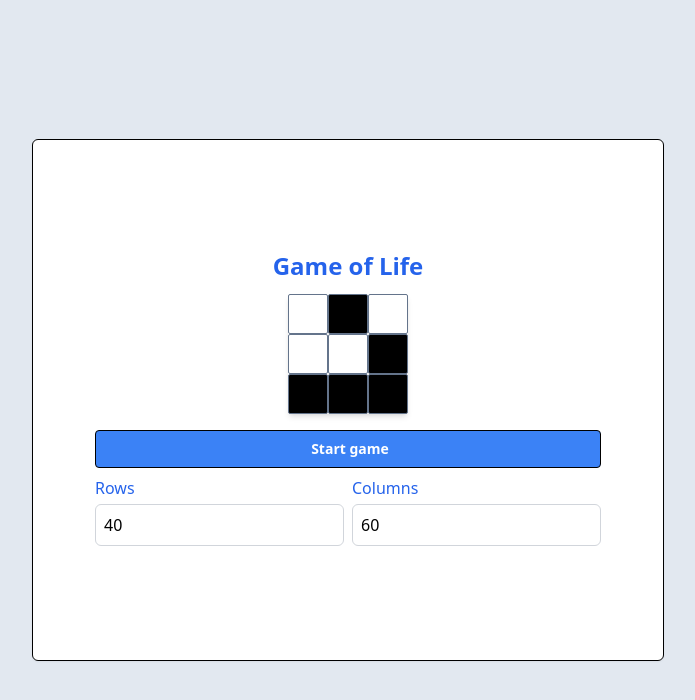
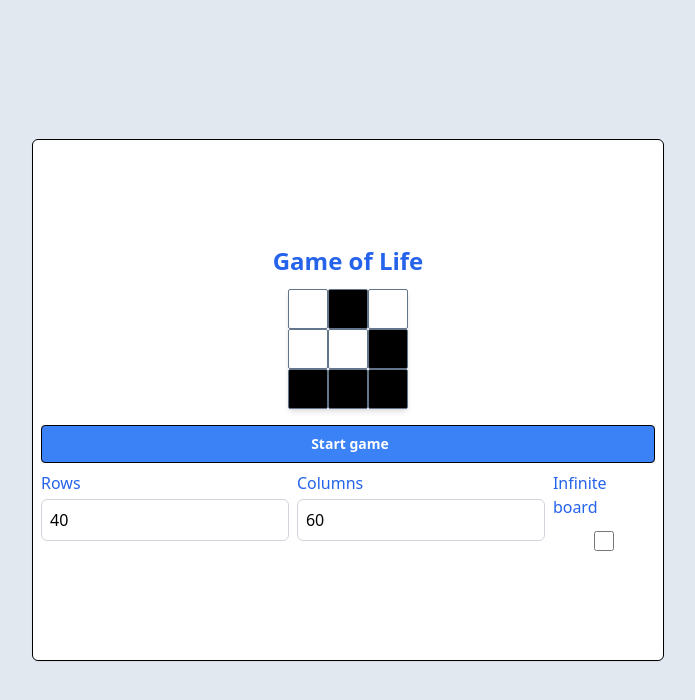
Before and after one commit to samdalvai/game-of-life, a React (Vite) app: page / in a window 1280 px wide. Shown: the top 700 px of the page, without its empty margins (292-987 px from the left). Built offline with nearby package versions, Linux system fonts and the light colour scheme.

Commit message:
Add checkbox for infinite board

```diff
--- /dev/null
+++ b/src/components/CheckBoxInput.tsx
@@ -0,0 +1,14 @@
+const CheckBoxInput = ({ checked, name, label, onChange }: { checked: boolean, name: string, label: string, onChange: React.ChangeEventHandler<HTMLInputElement> }) => {
+    return <div className="w-full flex flex-col justify-center items-center">
+        <label className="block text-blue-600">{label}</label>
+        <input
+            type="checkbox"
+            name={name}
+            className="h-5 w-5 mt-3 text-blue-600 focus:ring-2 focus:ring-blue-300"
+            checked={checked}
+            onChange={onChange}
+        />
+    </div>;
+};
+
+export default CheckBoxInput;
--- a/src/components/MainMenu.tsx
+++ b/src/components/MainMenu.tsx
@@ -4,6 +4,7 @@ import Button from './Button';
 import GameBoard from './GameBoard';
 import NumberInput from './NumberInput';
 import { GameBoardSize } from '../types/game';
+import CheckBoxInput from './CheckBoxInput';
 
 const MainMenu = () => {
     const [startGame, setStartGame] = useState<boolean>(false);
@@ -11,6 +12,7 @@ const MainMenu = () => {
         rows: 40,
         columns: 60
     });
+    const [infiniteGameBoard, setInfiniteGameBoard] = useState<boolean>(false);
 
     if (startGame) {
         return <GameBoard rows={gameBoardSize.rows} columns={gameBoardSize.columns} />;
@@ -43,12 +45,20 @@ const MainMenu = () => {
                         onChange={handleGameBoardSizeChange}
                     />
                 </div>
-                <div className="ps-1">
+                <div className="px-1">
                     <NumberInput
                         value={gameBoardSize.columns}
                         label="Columns"
                         name="columns"
                         onChange={handleGameBoardSizeChange}
+                    />
+                </div>
+                <div className="ps-1">
+                    <CheckBoxInput
+                        checked={infiniteGameBoard}
+                        label="Infinite board"
+                        name="infinite-board"
+                        onChange={() => setInfiniteGameBoard((current) => !current)}
                     />
                 </div>
             </div>
```
